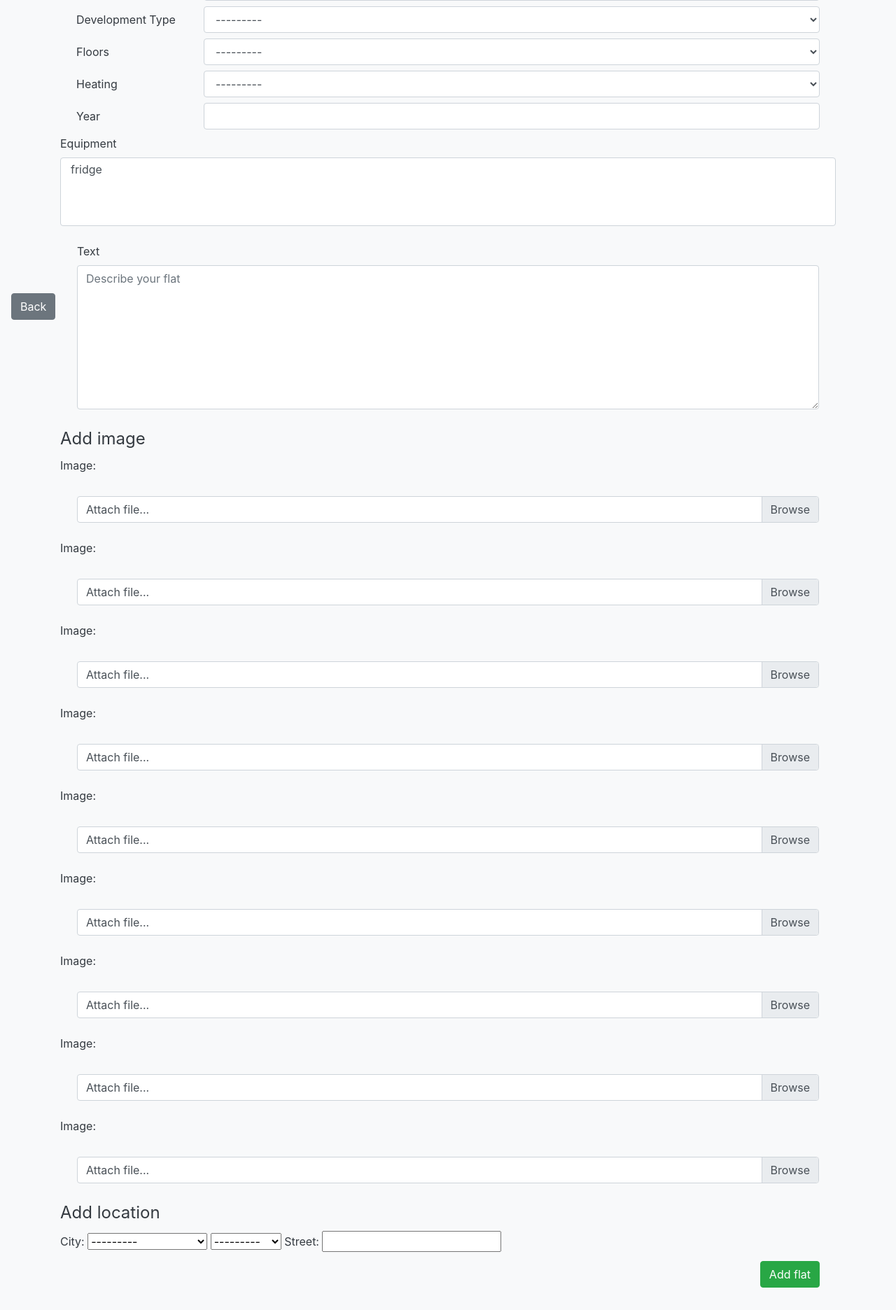
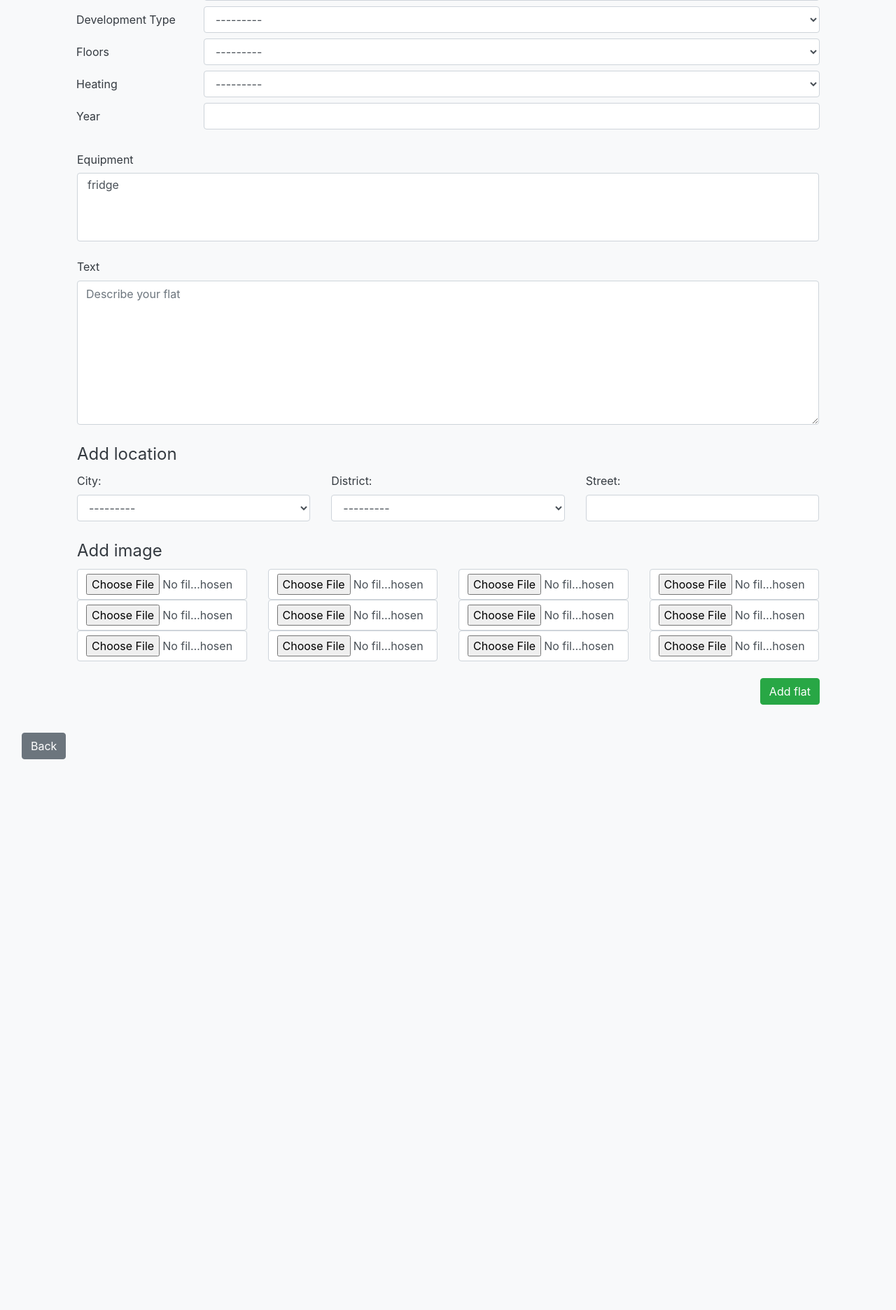
Before and after one commit to Spikey21/Flat-Rental, a Django app: page /create/ in a window 1280 px wide. Shown: the part 311-2183 px from the top of the page at 70% size. After the commit the page ends 1396 px from the top, so only its background shows below. Run offline with Django 4.2, Linux system fonts and the light colour scheme; a user stored in the database is signed in; tables that the repository leaves empty hold one stand-in row (values such as "Sample post"); some libraries are stand-ins or nearby versions.

Commit message:
correct create view flat

```diff
--- a/rent_flat/flat/forms.py
+++ b/rent_flat/flat/forms.py
@@ -15,21 +15,32 @@ class LocationForm(forms.ModelForm):
         model = FlatLocation
         fields = ('city', 'district', 'street')
 
+    def __init__(self, *args, **kwargs):
+        super(LocationForm, self).__init__(*args, **kwargs)
+        for visible in self.visible_fields():
+            visible.field.widget.attrs['class'] = 'form-control'
+
 
 class MultipleFileInput(forms.ClearableFileInput):
     allow_multiple_selected = True
 
 
 class FlatImageForm(forms.ModelForm):
-    image = forms.ImageField(label='Image')
+    image = forms.ImageField(label='image')
 
     class Meta:
         model = FlatImage
         fields = ('image',)
         widgets = {
-            'image': MultipleFileInput()
+            'image': MultipleFileInput(attrs={'class':'form-control',
+                                              'type' : 'file'})
         }
 
+    def __init__(self, *args, **kwargs):
+        super(FlatImageForm, self).__init__(*args, **kwargs)
+        for visible in self.visible_fields():
+            visible.field.widget.attrs['class'] = 'form-control'
 
-ImageInlineFormSet = inlineformset_factory(Flat, FlatImage, form=FlatImageForm, extra=9)
+
+ImageInlineFormSet = inlineformset_factory(Flat, FlatImage, form=FlatImageForm, extra=12)
 LocationInlineFormSet = inlineformset_factory(Flat, FlatLocation, form=LocationForm, extra=1)
--- a/rent_flat/flat/models.py
+++ b/rent_flat/flat/models.py
@@ -77,7 +77,7 @@ class FlatLocation(models.Model):
                                  show_all=False,
                                  auto_choose=True,
                                  sort=True)
-    street = models.CharField(max_length=100, blank=True)
+    street = models.CharField(max_length=100, blank=True, null=True)
     flat = models.ForeignKey(Flat, on_delete=models.CASCADE, related_name='location')
 
     def __str__(self):
--- a/rent_flat/flat/templates/create.html
+++ b/rent_flat/flat/templates/create.html
@@ -3,6 +3,8 @@
 {% block title %}Create flat{% endblock %}
 
 {% block content %}
+{% block headjavascript %}{{ form.media.js }}{% endblock %}
+{% load widget_tweaks %}
 
 <div class="container p-3">
         <h1 class="text-center">
@@ -24,7 +26,7 @@
             <div class="form-group row m-2">
                 <label for="inputArea" class="col-sm-2 col-form-label">Area</label>
                 <div class="col-sm-10">
-                    <input type="number" class="form-control" id="inputArea" name="area" required>
+                    <input type="number" step="0.01"  class="form-control" id="inputArea" name="area" required>
                 </div>
             </div>
             <div class="form-group row m-2">
@@ -73,8 +75,8 @@
                     <input type="number" class="form-control" id="inputYear" name="year" required>
                 </div>
             </div>
-            <div class="form-group">
-                <label for="inputEquipment">Equipment</label>
+            <div class="form-group m-4">
+                <label for="inputEquipment" class="col-form-label">Equipment</label>
                     <select multiple class="form-control" id="inputEquipment" name="equipment">
                         {% for value,text in form.equipment.field.choices  %}
                             <option value="{{ value }}">{{ text }}</option>
@@ -85,59 +87,55 @@
                 <label for="textarea">Text</label>
                 <textarea class="form-control" id="textarea" rows="8" name="text" placeholder="Describe your flat" required></textarea>
             </div>
-            <fieldset>
-                <legend>Add image</legend>
-                {{ image_form.management_form }}
-                {{ image_form.non_form_errors }}
-                {% for form in image_form %}
-                {{ form.id }}
-                    <div class="inline {{ image_form.prefix }}">
-                        {{ form.image.errors }}
-                        {{ form.image.label_tag }}
             <div class="form-group m-4">
-                            <div class="custom-file">
-                                <input type="file" class="custom-file-input" id="validatedCustomFile" name="image">
-                                <label class="custom-file-label" for="validatedCustomFile">Attach file...</label>
+                {{ location_items.media.js }}
+                <legend>Add location</legend>
+                {{ location_items.management_form }}
+                {{ location_items.non_form_errors }}
+                {% for form in location_items %}
+                <div class="form-group row items-group">
+                    <div class="col">
+                        {{ form.city.label_tag }}
+                        {{ form.city}}
                     </div>
+                    <div class="col">
+                        {{ form.district.label_tag }}
+                        {{ form.district}}
+                    </div>
+                    <div class="col">
+                        {{ form.street.label_tag }}
+                        {{ form.street}}
                     </div>
                 </div>
                 {% endfor %}
-            </fieldset>
-            <fieldset>
-                <legend>Add location</legend>
-                {{ location_form.management_form }}
-                {{ location_form.non_form_errors }}
-                {% for form in location_form %}
-                {{ form.id }}
-                <div class="inline {{ image_form.prefix }}">
-                    {{ form.city.errors }}
-                    {{ form.city.label_tag }}
-                    {{ form.city }}
-                    {{ form.district.city.errors }}
-                    {{ form.district.city.label_tag }}
-                    <select id="inputDistrict" name="district" required>
-                        {% for value,text in form.district.field.choices  %}
-                        <option value="{{ value }}">{{ text }}</option>
-                        {% endfor %}
-                    </select>
-                    {{ form.street.errors }}
-                    {{ form.street.label_tag }}
-                    {{ form.street }}
+            </div>
+            <div class="form-group m-4">
+                <legend>Add image</legend>
+                {{ image_items.management_form }}
+                {{ image_items.non_form_errors }}
+                <div class="form-group row items-group">
+                    {% for form in image_items %}
+                        <div class="col-sm-3 ">
+                            {{ form.image.errors }}
+                            {{ form.image}}
                         </div>
                     {% endfor %}
-            </fieldset>
-            {% csrf_token %}
+                </div>
+            </div>
             <div class="form-group row m-2">
                 <div class="col-sm-12 text-right">
                     <button type="submit" class="btn btn-success">Add flat</button>
                 </div>
             </div>
+            {% csrf_token %}
         </form>
 </div>
 
-<div class="fixed-bottom d-flex p-3">
+<div class="container-fluid p-3">
     <div class="form-group">
+        <div class="col-sm-2">
             <a href="{{request.META.HTTP_REFERER|escape}}" class="btn btn-secondary">Back</a>
+        </div>
     </div>
 </div>
 
--- a/rent_flat/flat/urls.py
+++ b/rent_flat/flat/urls.py
@@ -1,7 +1,8 @@
-from django.urls import path
+from django.urls import path, include
 from . import views
 
 urlpatterns = [
     path('', views.home, name='home'),
     path('create/', views.FlatCreateView.as_view(), name='create'),
+    path('chaining/', include('smart_selects.urls')),
 ]
--- a/rent_flat/flat/views.py
+++ b/rent_flat/flat/views.py
@@ -1,5 +1,6 @@
 from django.contrib.auth import get_user_model
 from django.contrib.auth.mixins import LoginRequiredMixin
+from django.http import HttpResponseRedirect
 from django.shortcuts import render
 from django.urls import reverse_lazy
 from django.views.generic import CreateView
@@ -21,52 +22,77 @@ class FlatCreateView(LoginRequiredMixin, CreateView):
     form_class = FlatForm
     success_url = reverse_lazy("home")
 
-    def get(self, request, *args, **kwargs):
-        """
-        Handles GET requests and instantiates blank versions of the form
-        and its inline formsets.
-        """
-        self.object = None
-        form_class = self.get_form_class()
-        form = self.get_form(form_class)
-        image_form = ImageInlineFormSet()
-        location_form = LocationInlineFormSet()
-        return self.render_to_response(
-            self.get_context_data(form=form,image_form=image_form, location_form=location_form))
 
-    def post(self, request, *args, **kwargs):
-        """
-        Handles POST requests, instantiating a form instance and its inline
-        formsets with the passed POST variables and then checking them for
-        validity.
-        """
-        self.object = None
-        form_class = self.get_form_class()
-        form = self.get_form(form_class)
-        image_form = ImageInlineFormSet(self.request.POST)
-        location_form = LocationInlineFormSet(self.request.POST)
-        if form.is_valid() and image_form.is_valid() and location_form.is_valid():
-            return self.form_valid(form, image_form, location_form)
+    def get_context_data(self, **kwargs):
+        context = super(FlatCreateView, self).get_context_data(**kwargs)
+        if self.request.POST:
+            context['location_items'] = LocationInlineFormSet(self.request.POST, prefix='location_item_set')
+            context['image_items'] = ImageInlineFormSet(self.request.POST, prefix='image_item_set')
         else:
-            return self.form_invalid(form, image_form, location_form)
+            context['location_items'] = LocationInlineFormSet(prefix='location_item_set')
+            context['image_items'] = ImageInlineFormSet(prefix='image_item_set')
+        return context
 
-    def form_valid(self, form, image_form, location_form):
-        """
-        Called if all forms are valid. Creates a Recipe instance along with
-        associated Ingredients and Instructions and then redirects to a
-        success page.
-        """
-        form.instance.user = self.request.user
+    def form_valid(self, form):
+        context = self.get_context_data()
+        formset_location = context['location_items']
+        formset_image = context['image_items']
         self.object = form.save()
-        image_form.instance = self.object
-        image_form.save()
-        location_form.instance = self.object
-        location_form.save()
-        return super(FlatCreateView, self).form_valid(form, image_form, location_form)
+        if self.object.id != None:
+            if form.is_valid() and formset_location.is_valid() and formset_image.is_valid():
+                formset_location.instance = self.object
+                formset_location.save()
+                formset_image.instance = self.object
+                formset_image.save()
+        return super().form_valid(form)
 
-    def form_invalid(self, form, image_form, location_form):
-        """
-        Called if a form is invalid. Re-renders the context data with the
-        data-filled forms and errors.
-        """
-        return self.render_to_response(self.get_context_data(form=form, image_form=image_form, location_form=location_form))
+
+    # def get(self, request, *args, **kwargs):
+    #     """
+    #     Handles GET requests and instantiates blank versions of the form
+    #     and its inline formsets.
+    #     """
+    #     self.object = None
+    #     form_class = self.get_form_class()
+    #     form = self.get_form(form_class)
+    #     image_form = ImageInlineFormSet()
+    #     location_form = LocationInlineFormSet()
+    #     return self.render_to_response(
+    #         self.get_context_data(form=form,image_form=image_form, location_form=location_form))
+    #
+    # def post(self, request, *args, **kwargs):
+    #     """
+    #     Handles POST requests, instantiating a form instance and its inline
+    #     formsets with the passed POST variables and then checking them for
+    #     validity.
+    #     """
+    #     self.object = None
+    #     form_class = self.get_form_class()
+    #     form = self.get_form(form_class)
+    #     image_form = ImageInlineFormSet(self.request.POST)
+    #     location_form = LocationInlineFormSet(self.request.POST)
+    #     if form.is_valid() and image_form.is_valid() and location_form.is_valid():
+    #         return self.form_valid(form, image_form, location_form)
+    #     else:
+    #         return self.form_invalid(form, image_form, location_form)
+    #
+    # def form_valid(self, form, image_form, location_form):
+    #     """
+    #     Called if all forms are valid. Creates a Recipe instance along with
+    #     associated Ingredients and Instructions and then redirects to a
+    #     success page.
+    #     """
+    #     form.instance.user = self.request.user
+    #     self.object = form.save()
+    #     image_form.instance = self.object
+    #     image_form.save()
+    #     location_form.instance = self.object
+    #     location_form.save()
+    #     return HttpResponseRedirect(self.get_success_url())
+    #
+    # def form_invalid(self, form, image_form, location_form):
+    #     """
+    #     Called if a form is invalid. Re-renders the context data with the
+    #     data-filled forms and errors.
+    #     """
+    #     return self.render_to_response(self.get_context_data(form=form, image_form=image_form, location_form=location_form))
--- a/rent_flat/rent_flat/settings.py
+++ b/rent_flat/rent_flat/settings.py
@@ -42,7 +42,8 @@ INSTALLED_APPS = [
     'django.contrib.messages',
     'django.contrib.staticfiles',
     'flat',
-    'smart_selects'
+    'smart_selects',
+    'widget_tweaks',
 ]
 
 MIDDLEWARE = [
@@ -127,3 +128,5 @@ STATIC_URL = 'static/'
 # https://docs.djangoproject.com/en/4.2/ref/settings/#default-auto-field
 
 DEFAULT_AUTO_FIELD = 'django.db.models.BigAutoField'
+
+USE_JQUERY_DJANGO = True
--- a/rent_flat/templates/base.html
+++ b/rent_flat/templates/base.html
@@ -14,6 +14,8 @@
     </title>
 </head>
 <body class="mb-2 bg-light text-dark">
+{% load static %}
+{% load widget_tweaks %}
 <nav class="navbar navbar-inverse navbar-light bg-lightgrey">
     <div class="container-fluid">
         <ul class="nav nav-pills">
@@ -52,7 +54,9 @@
 <script src="https://code.jquery.com/jquery-3.2.1.slim.min.js" integrity="sha384-KJ3o2DKtIkvYIK3UENzmM7KCkRr/rE9/Qpg6aAZGJwFDMVNA/GpGFF93hXpG5KkN" crossorigin="anonymous"></script>
 <script src="https://cdn.jsdelivr.net/npm/popper.js@1.12.9/dist/umd/popper.min.js" integrity="sha384-ApNbgh9B+Y1QKtv3Rn7W3mgPxhU9K/ScQsAP7hUibX39j7fakFPskvXusvfa0b4Q" crossorigin="anonymous"></script>
 <script src="https://cdn.jsdelivr.net/npm/bootstrap@4.0.0/dist/js/bootstrap.min.js" integrity="sha384-JZR6Spejh4U02d8jOt6vLEHfe/JQGiRRSQQxSfFWpi1MquVdAyjUar5+76PVCmYl" crossorigin="anonymous"></script>
-
+<script type="text/javascript" src="{% static 'smart-selects/admin/js/chainedfk.js' %}"></script>
+<script type="text/javascript" src="{% static 'smart-selects/admin/js/chainedm2m.js' %}"></script>
+<script type="text/javascript" src="{% static 'smart-selects/admin/js/bindfields.js' %}"></script>
 {% block content %}
 
 {% endblock content %}
```
Also changed, not shown: rent_flat/flat/migrations/0001_initial.py. Lines whose indentation alone changed are shown as unchanged.
